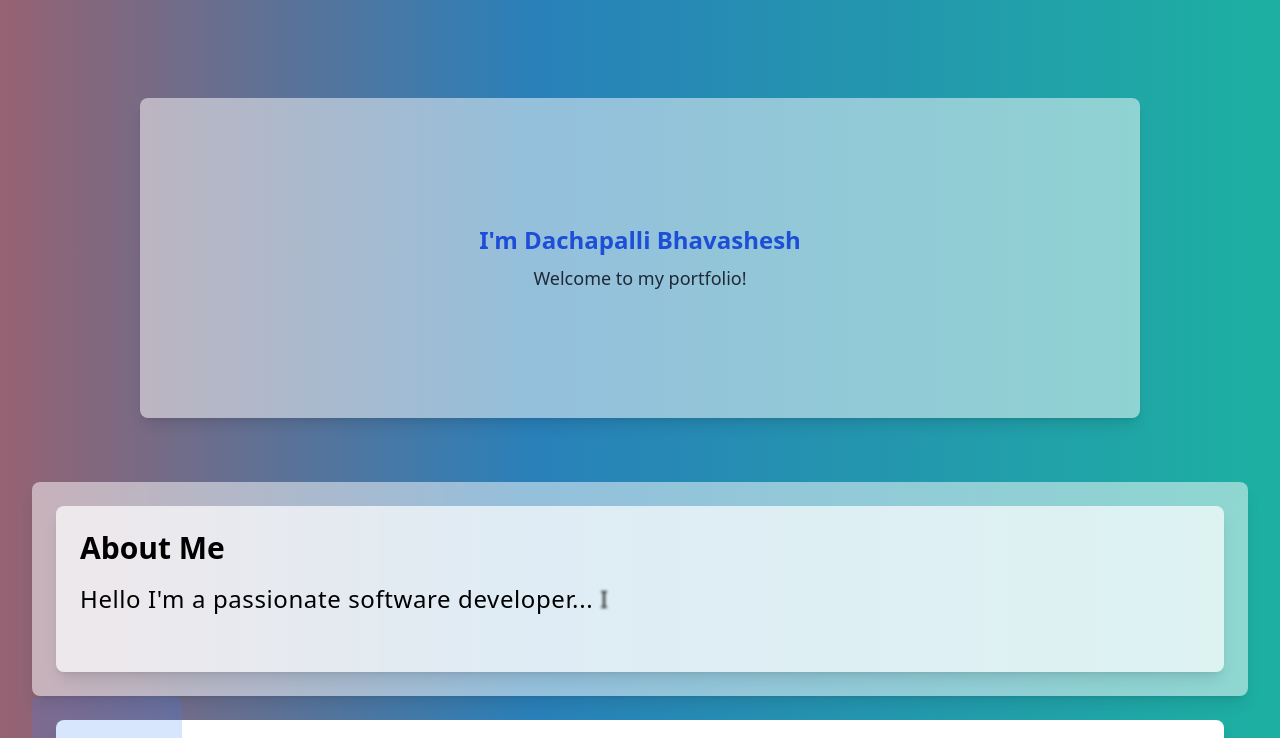
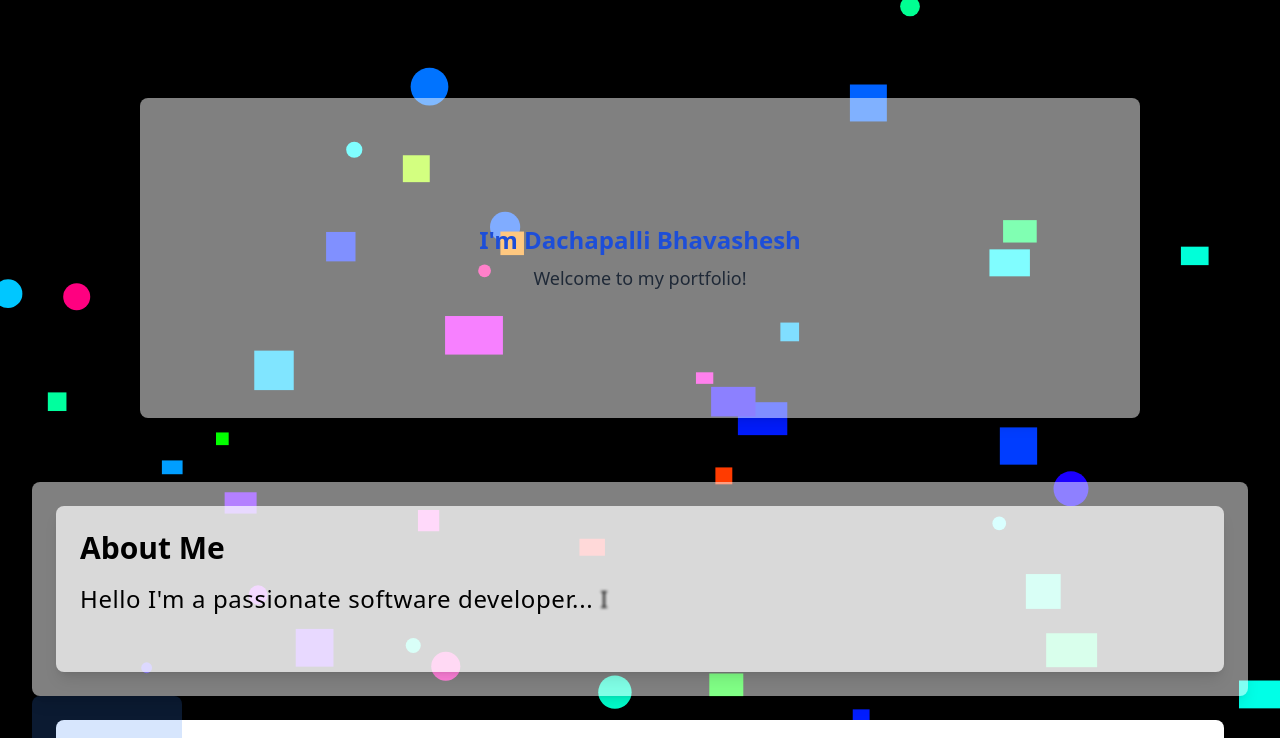
Before and after one commit to bunnysunny24/portfolio, a React (Create React App) app: page / in a window 1280 px wide. Shown: the top 738 px of the page. Built offline with nearby package versions, Linux system fonts and the light colour scheme.

Commit message:
Merged changes from origin/main and resolved conflicts

```diff
--- a/src/App.tsx
+++ b/src/App.tsx
@@ -9,9 +9,9 @@ import Contact from './components/Contact';
 import FloatingDock from './components/FloatingDock';
 
 const App: React.FC = () => (
-  <div className="relative min-h-screen bg-black text-white">
+  <div className="relative min-h-screen bg-black text-white overflow-hidden">
     <AnimatedBackground />
-    <div className="container mx-auto p-8">
+    <div className="relative z-10 container mx-auto p-8">
       <ProfileCard />
       <IntroBox />
       <SkillsSection />
--- a/src/components/AnimatedBackground.tsx
+++ b/src/components/AnimatedBackground.tsx
@@ -1,46 +1,103 @@
-/** @jsxImportSource @emotion/react */
-import { FC } from 'react';
-import { css, keyframes } from '@emotion/react';
+import React, { useRef, useEffect } from 'react';
 
-// Keyframes for a slow, smooth, wavy gradient animation
-const gradientAnimation = keyframes`
-  0% { background-position: 0% 50%; }
-  10% { background-position: 10% 50%; }
-  20% { background-position: 20% 50%; }
-  30% { background-position: 30% 50%; }
-  40% { background-position: 40% 50%; }
-  50% { background-position: 50% 50%; }
-  60% { background-position: 60% 50%; }
-  70% { background-position: 70% 50%; }
-  80% { background-position: 80% 50%; }
-  90% { background-position: 90% 50%; }
-  100% { background-position: 100% 50%; }
-`;
+const AnimatedBackground: React.FC = () => {
+  const canvasRef = useRef<HTMLCanvasElement | null>(null);
 
-const AnimatedBackground: FC = () => {
+  useEffect(() => {
+    const canvas = canvasRef.current;
+    const context = canvas?.getContext('2d');
+
+    if (!canvas || !context) return;
+
+    // Set canvas size
+    canvas.width = window.innerWidth;
+    canvas.height = window.innerHeight;
+
+    const shapes: { x: number; y: number; size: number; speed: number; type: string; color: string }[] = [];
+
+    // Generate random shapes (circles, squares, rectangles)
+    const generateShapes = (numShapes: number) => {
+      for (let i = 0; i < numShapes; i++) {
+        shapes.push({
+          x: Math.random() * canvas.width,
+          y: Math.random() * canvas.height,
+          size: Math.random() * 30 + 10, // random size between 10 and 40
+          speed: Math.random() * 2 + 0.5, // random speed between 0.5 and 2.5
+          type: ['circle', 'square', 'rectangle'][Math.floor(Math.random() * 3)],
+          color: `hsl(${Math.random() * 360}, 100%, 50%)`, // random color
+        });
+      }
+    };
+
+    generateShapes(50); // Create 50 shapes
+
+    // Animate the shapes
+    const animateShapes = () => {
+      context.clearRect(0, 0, canvas.width, canvas.height);
+
+      shapes.forEach((shape) => {
+        context.fillStyle = shape.color;
+
+        if (shape.type === 'circle') {
+          context.beginPath();
+          context.arc(shape.x, shape.y, shape.size / 2, 0, Math.PI * 2);
+          context.fill();
+        } else if (shape.type === 'square') {
+          context.fillRect(shape.x, shape.y, shape.size, shape.size);
+        } else if (shape.type === 'rectangle') {
+          context.fillRect(shape.x, shape.y, shape.size * 1.5, shape.size);
+        }
+
+        // Move the shape from left to right
+        shape.x += shape.speed;
+
+        // Reset position when it reaches the right end
+        if (shape.x - shape.size > canvas.width) {
+          shape.x = -shape.size;
+        }
+      });
+
+      requestAnimationFrame(animateShapes);
+    };
+
+    animateShapes();
+
+    // Handle window resize
+    const handleResize = () => {
+      canvas.width = window.innerWidth;
+      canvas.height = window.innerHeight;
+    };
+
+    window.addEventListener('resize', handleResize);
+
+    // Hover scatter effect
+    const handleMouseMove = () => {
+      shapes.forEach((shape) => {
+        shape.x += (Math.random() - 0.5) * 20;
+        shape.y += (Math.random() - 0.5) * 20;
+      });
+    };
+
+    canvas.addEventListener('mousemove', handleMouseMove);
+
+    return () => {
+      window.removeEventListener('resize', handleResize);
+      canvas.removeEventListener('mousemove', handleMouseMove);
+    };
+  }, []);
+
   return (
-    <div
-      css={css`
-        position: absolute;
-        inset: 0;
-        z-index: 0;
-        background: linear-gradient(270deg,
-          #5b86e5,  /* Soft blue */
-          #36d1dc,  /* Aqua green */
-          #f2c94c,  /* Soft yellow */
-          #ff6a88,  /* Soft red */
-          #f7971e,  /* Orange */
-          #f66b0e,  /* Warm orange */
-          #8E44AD,  /* Purple */
-          #F39C12,  /* Bright yellow-orange */
-          #1ABC9C,  /* Turquoise */
-          #2980B9,  /* Darker blue */
-          #E74C3C,  /* Bright red */
-          #3498DB   /* Light blue */
-        );
-        background-size: 800% 800%; /* Increased size for smoother animation */
-        animation: ${gradientAnimation} 40s ease-in-out infinite; /* Slow and smooth transition */
-      `}
+    <canvas
+      ref={canvasRef}
+      style={{
+        position: 'fixed',
+        top: 0,
+        left: 0,
+        width: '100%',
+        height: '100%',
+        zIndex: 0,
+        backgroundColor: 'black',
+      }}
     />
   );
 };
```
